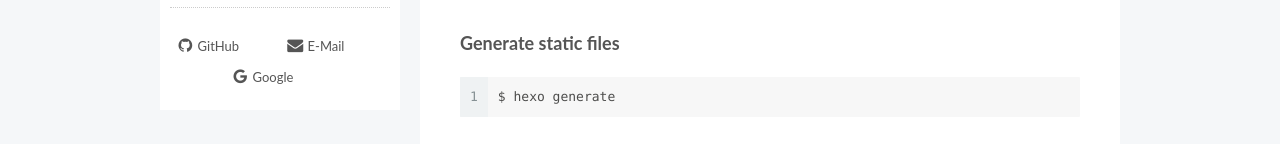
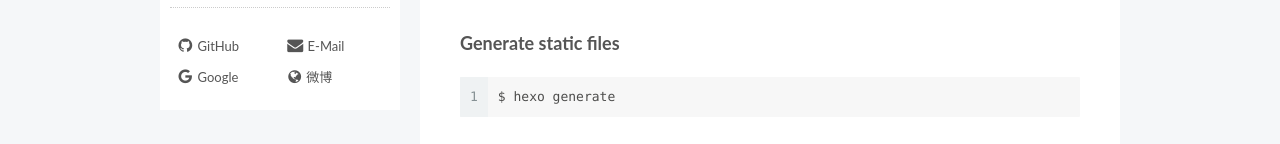
Before and after one commit to dylanXM/dylanxm.github.io, a plain HTML site: page 2020/04/12/hello-world/index.html in a window 1280 px wide. Both pictures are taken after a click on the item "Overview". Shown: the part 651-795 px from the top of the page. Drawn offline with Linux system fonts and the light colour scheme.

Commit message:
Site updated: 2020-04-12 22:32:23

```diff
--- a/2020/04/12/hello-world/index.html
+++ b/2020/04/12/hello-world/index.html
@@ -487,6 +487,12 @@
                     <a href="https://plus.google.com/lupinryo" target="_blank" title="Google">
 
                         <i class="fa fa-fw fa-google"></i>Google</a>
+                  </span>
+
+                  <span class="links-of-author-item">
+                    <a href="http://weibo.com/--YangXM" target="_blank" title="微博">
+
+                        <i class="fa fa-fw fa-globe"></i>微博</a>
                   </span>
 
             </div>
```
Also changed, not shown: archives/2020/04/index.html (+6 -0 lines), archives/2020/index.html (+6 -0 lines), archives/index.html (+6 -0 lines), index.html (+6 -0 lines).
